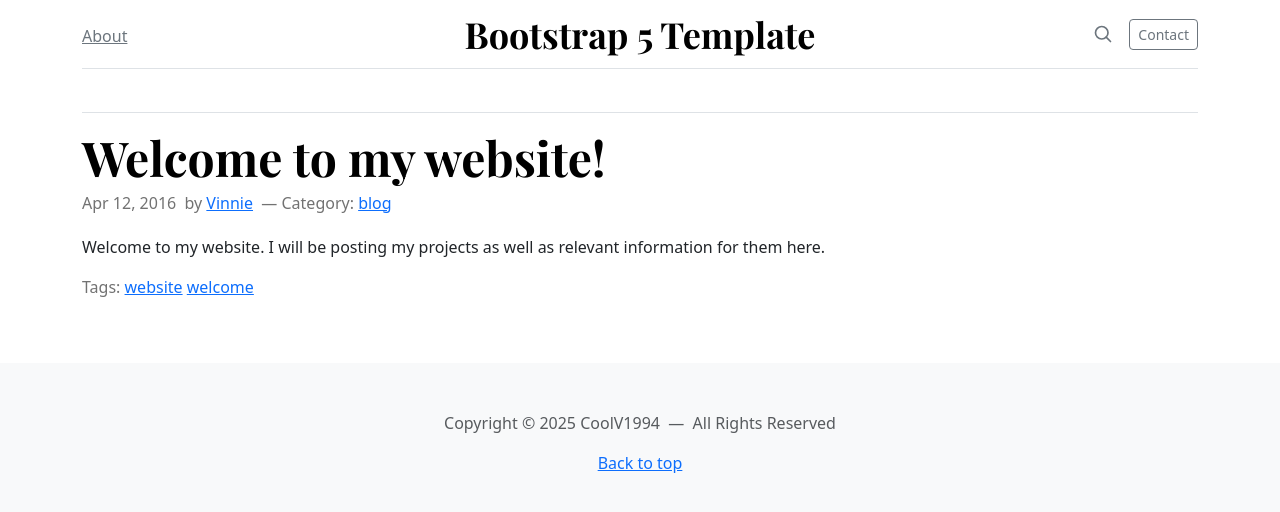
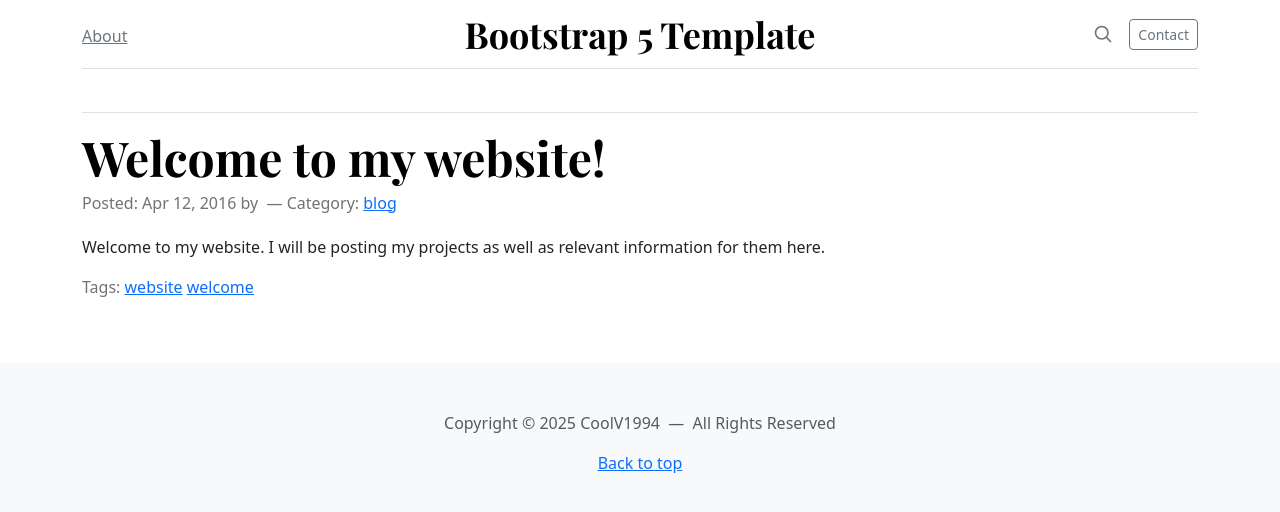
Before and after one commit to CoolV1994/Template-Bootstrap-5, a Jekyll site: the page built from _posts/2016-04-12-welcome.md, in a window 1280 px wide. Shown: the top 512 px of the page. Built offline with Jekyll 4.4.1, drawn with Linux system fonts in a browser that asks for light colours.

Commit message:
Update post.html

```diff
--- a/_layouts/post.html
+++ b/_layouts/post.html
@@ -10,13 +10,10 @@
 			<article id="post-{{ page.id }}" class="blog-post">
 				<h2 class="display-5 link-body-emphasis mb-1">{{ page.title }}</h2>
 				<p class="blog-post-meta">
-					{{ page.date | date: "%b %-d, %Y" }}
+Posted: {{ page.date | date: "%b %-d, %Y" }}
 {% if page.author %}
-	{% for author in site.authors %}
-		{% if author.id contains page.author %}
-					&nbsp;by <a href="{{ author.url | prepend: site.baseurl }}">{{ author.name }}</a>
-		{% endif %}
-	{% endfor %}
+{%- assign author = site.authors.{{page.author}} -%}
+ by <a href="{{ author.url | prepend: site.baseurl }}">{{ author.name }}</a>
 {% endif %}
 {% if page.categories %}
 &nbsp;&mdash;&nbsp;Category:
```
Lines whose indentation alone changed are shown as unchanged.
